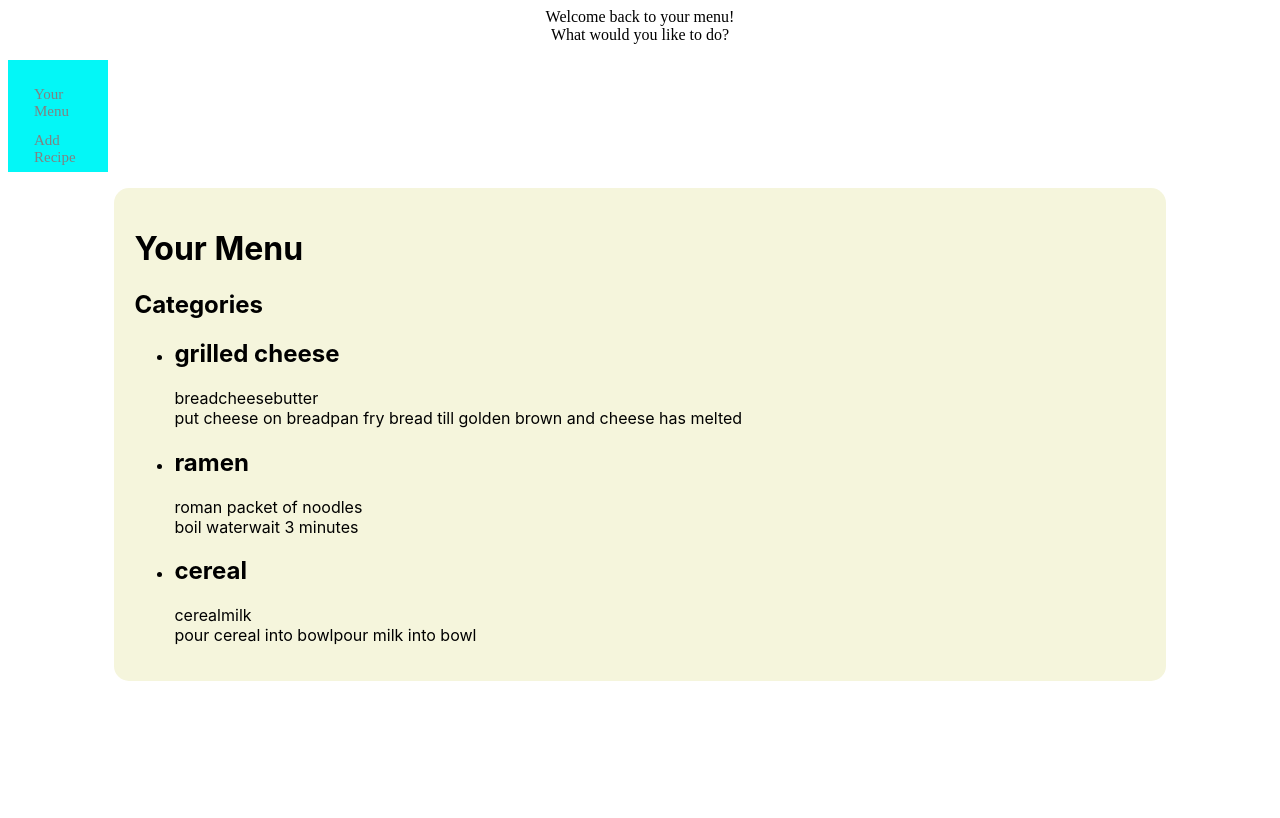
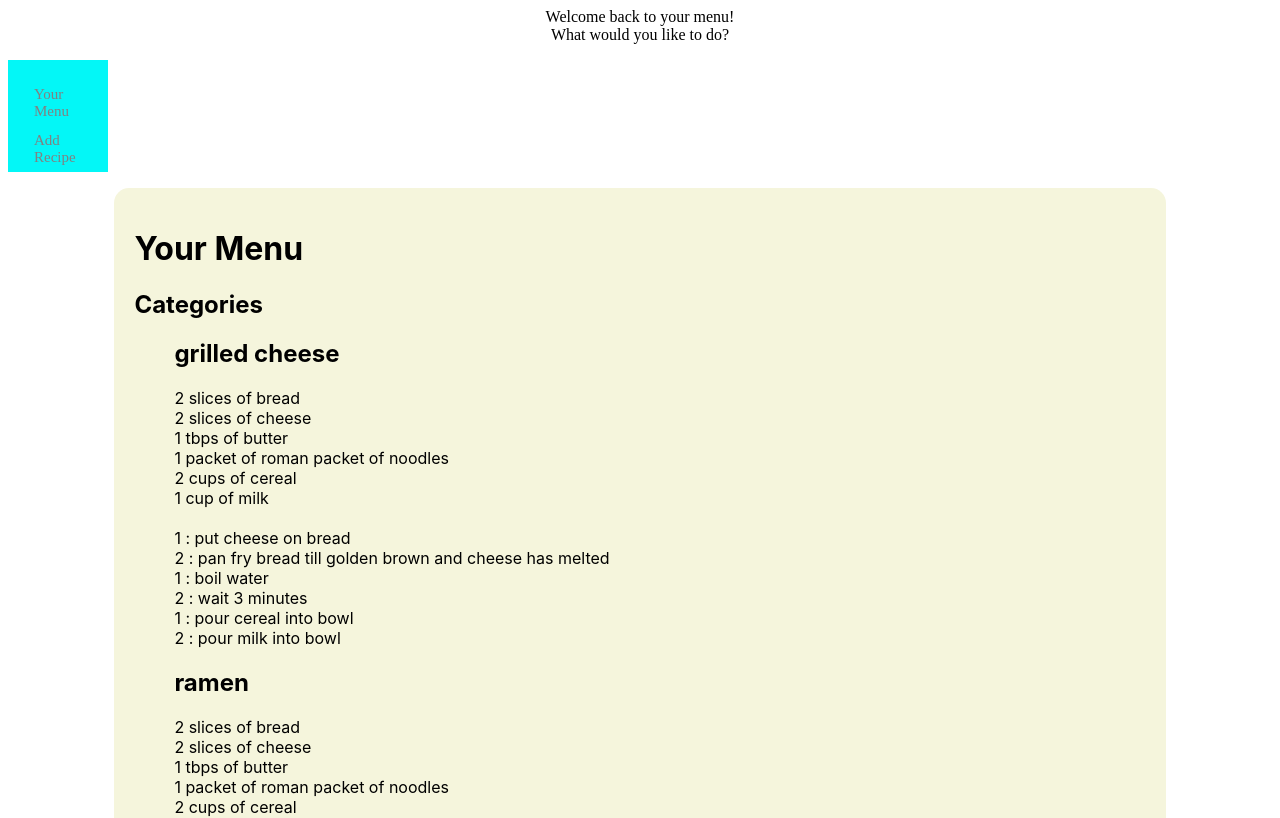
Before and after one commit to Sebastian-Russo/personal-menu, a React (Create React App) app: page /your-menu-item in a window 1280 px wide. Shown: the top 818 px of the page. Built offline with nearby package versions, Linux system fonts and the light colour scheme.

Commit message:
made components to display ingredients and steps, but still need to fix so it does not list all for each menu item

```diff
--- /dev/null
+++ b/src/components/your-menu-item-ingredients.js
@@ -0,0 +1,25 @@
+import React from 'react';
+import {connect} from 'react-redux';
+
+export function YourMenuItemIngredients(props){
+    const {menuItems} = props;
+
+    const amountOfIngredient = menuItems.map(menuItem => {
+        return menuItem.ingredients.map((ingredient, i) => (
+            <div key={i}>
+            {ingredient.amount} of {ingredient.item}
+            </div>
+        ))
+    })
+
+    return (
+        <div className="menu-menuItem-ingredients">{amountOfIngredient}</div>
+    );
+}
+
+
+const mapStateToProps = state => ({
+    menuItems: state.menu.menuItems
+});
+
+export default connect(mapStateToProps)(YourMenuItemIngredients)
--- /dev/null
+++ b/src/components/your-menu-item-steps.js
@@ -0,0 +1,26 @@
+import React from 'react';
+import {connect} from 'react-redux';
+
+export function YourMenuItemSteps(props){
+    const {menuItems} = props;
+
+    const stepsAndDirections = menuItems.map(menuItem => {
+        return menuItem.steps.map((step, i) => (
+            <div>
+                {step.step} : {step.direction}
+            </div>
+        ))
+    })
+
+    return (
+        <div className="menu-menuItem-steps">{stepsAndDirections}</div>
+    );
+}
+
+
+
+const mapStateToProps = state => ({
+    menuItems: state.menu.menuItems
+});
+
+export default connect(mapStateToProps)(YourMenuItemSteps)
--- a/src/components/your-menu-item.js
+++ b/src/components/your-menu-item.js
@@ -1,26 +1,27 @@
 import React from 'react';
 import {connect} from 'react-redux';
+import YourMenuItemIngredients from './your-menu-item-ingredients';
+import YourMenuItemSteps from './your-menu-item-steps';
 // *** AKA RECIPE COMPONENT ***
 
 export function YourMenuItem(props) {
+    console.log(props)
     const {menuItems} = props;
-    const recipes = menuItems;
-    const recipe = recipes.map(recipe => (
-        <li className="menu-recipe" key={recipe.id}>
-            <h2 className="menu-recipe-name">
-                {recipe.name}
-                {/* onClick={} */}
-                </h2>
-            <div className="menu-recipe-ingredients">{recipe.ingredients}</div>
-            <div className="menu-recipe-steps">{recipe.steps}</div>
-        </li>
+
+    const menuItem = menuItems.map(menuItem => (
+        <div className="menu-menuItem" key={menuItem.id}>
+            <h2 className="menu-menuItem-name">{menuItem.name}</h2>
+            <YourMenuItemIngredients />
+            <br></br>
+            <YourMenuItemSteps />
+        </div>
     ));
 
     return (
         <div className="menu-items">
             <h1>Your Menu</h1>
             <h2>Categories</h2>
-            <ul className="menu-recipe-list">{recipe}</ul>
+            <ul className="menu-menuItem-list">{menuItem}</ul>
         </div>
     );
 }
--- a/src/components/your-menu.js
+++ b/src/components/your-menu.js
@@ -6,21 +6,21 @@ import {Link} from 'react-router-dom';
 export function YourMenu(props) {
     const {menuItems} = props;
     const menuItem = menuItems.map(item => (
-        <li className="menu-item" key={item.id}>
+        <div className="menu-item" key={item.id}>
             <h3 className="menu-item-name">
                 <Link to="/your-menu-item">
                     {item.name}
                 </Link>
             </h3>
-        </li>
+        </div>
     ));
 
     return (
         <div className="menu-items">
             <h1>Your Menu</h1>
-            <ul className="menu-item-list">
+            <div className="menu-item-list">
                 {menuItem}
-            </ul>
+            </div>
         </div>
     );
 }
@@ -30,6 +30,7 @@ const mapStateToProps = state => ({
 });
 
 export default connect(mapStateToProps)(YourMenu)
+
 
 
 /*
--- a/src/reducer/index.js
+++ b/src/reducer/index.js
@@ -3,8 +3,17 @@
 // const initialState = {
 //     menu: {
 //         name: "",
-//         ingredients: [],
-//         steps: [],
+//         ingredients: [
+//             {
+//                 ingredient: "",
+//                 amount: ""
+//             },
+//         ],
+//         steps: [
+//             {
+//                 "Step 1": "instruction"
+//             }
+//         ],
 //         pictures: [],
 //         category: []
 //     }
@@ -15,20 +24,74 @@ const initialState = {
         {
             id: 0,
             name: "grilled cheese",
-            ingredients: ["bread", "cheese", "butter"],
-            steps: ["put cheese on bread", "pan fry bread till golden brown and cheese has melted"]
+            ingredients: [
+                {
+                    item: "bread",
+                    amount: "2 slices"
+                },
+                {
+                    item: "cheese",
+                    amount: "2 slices"
+                },
+                {
+                    item: "butter",
+                    amount: "1 tbps"
+                }
+            ],
+            steps: [
+                {
+                    step: 1,
+                    direction: "put cheese on bread"
+                },
+                {
+                    step: 2,
+                    direction: "pan fry bread till golden brown and cheese has melted"
+                }
+            ]
         },
         {
             id: 1,
             name: "ramen",
-            ingredients: ["roman packet of noodles"],
-            steps: ["boil water", "wait 3 minutes"]
+            ingredients: [
+                {
+                    item: "roman packet of noodles",
+                    amount: "1 packet"
+                }
+            ],
+            steps: [
+                {
+                    step: 1,
+                    direction: "boil water",
+                },
+                {
+                    step: 2,
+                    direction: "wait 3 minutes"
+                }
+            ]
         },
         {
             id: 2,
             name: "cereal",
-            ingredients: ["cereal", "milk"],
-            steps: ["pour cereal into bowl", "pour milk into bowl"]
+            ingredients: [
+                {
+                    item: "cereal",
+                    amount: "2 cups"
+                },
+                {
+                    item: "milk",
+                    amount: "1 cup"
+                }
+            ],
+            steps: [
+                {
+                    step: 1,
+                    direction: "pour cereal into bowl"
+                },
+                {
+                    step: 2,
+                    direction: "pour milk into bowl"
+                }
+            ]
         }
     ]
 }
```
